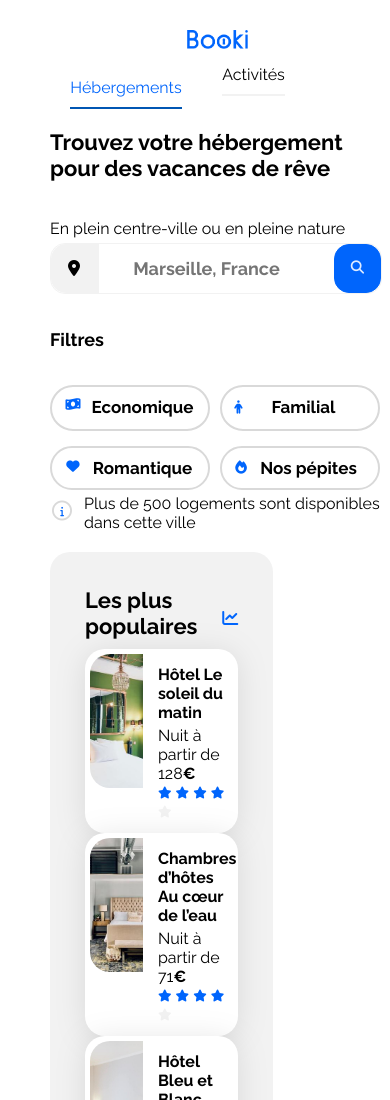
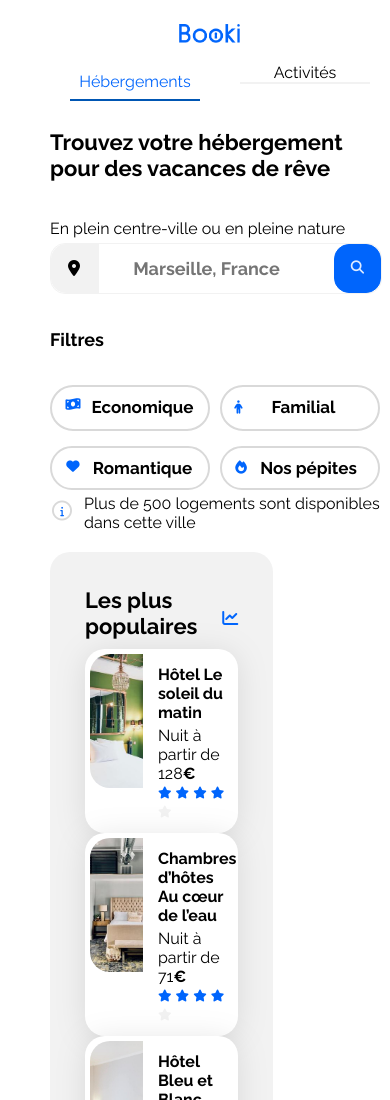
Before and after one commit to CharlyHan44/Projet2-Booki, a plain HTML site: page index.html in a window 390 px wide. Shown: the top 1100 px of the page. Drawn offline with Linux system fonts and the light colour scheme.

Commit message:
Partie mobile complÃète

```diff
--- a/css/style.css
+++ b/css/style.css
@@ -1034,13 +1034,15 @@ li {
     /****** Header ********/
 
     .main-container{
-        width-fixed: 768px;
+        width-fixed: 768px !important;
         height: auto;
     }
 
     .header nav {
-        width: 375px;
+        width: 368px !important;
         height: 115px;
+        justify-content: center;
+        box-sizing: border-box;
         display: flex;
         flex-direction: column;
     }
@@ -1050,34 +1052,40 @@ li {
         justify-content: center;
         align-items: center;
         flex-direction: column;
-        padding: 30px 40px 0 0;
+        padding: 30px 50px 0 0;
     }
 
     .menu {
-        gap: 0;
-        margin: 0;
-        padding: 0;
+        gap: 0 !important;
+        margin: 0 !important;
+        padding: 0 !important;
     }
 
     .house {
+        width: 130px !important;
         display: flex;
         box-sizing: border-box;
         justify-content: center;
+        align-content: flex-start;
         align-items: center;
         border-bottom: #0056b3 2px solid;
         border-top: none;
-        padding-bottom: 20px;
+        padding-bottom: 18px !important;
+        gap: 0 !important;
+        margin: 0 !important;
     }
 
     .activity {
+        width: 130px !important;
         display: flex;
-        box-sizing: border-box;
         justify-content: center;
+        align-content: flex-start;
         align-items: center;
         border-bottom: rgba(242, 242, 242, 1) 2px solid;
-        padding-bottom: 20px;
+        padding: 0 !important;
         border-top: none;
-        margin-top: 5px;
+        margin: 0 !important;
+        gap: 0 !important;
     }
 
     /****** Body **********/
```
